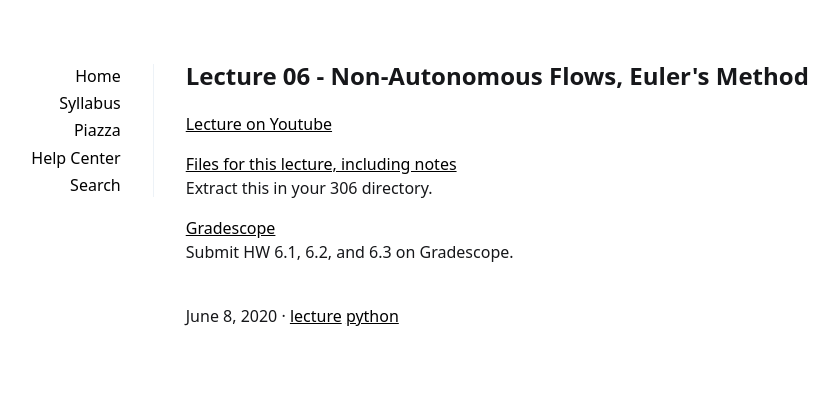
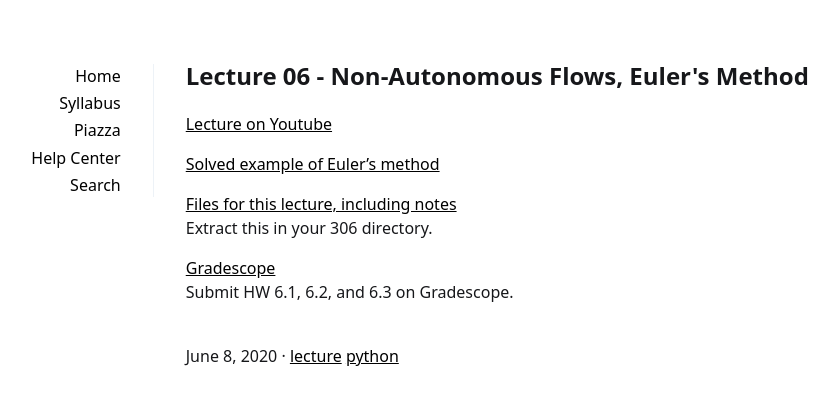
Before and after one commit to hopmath/hopmath.github.io, a Jekyll site: the page built from _posts/2020-06-08-nonautonomous-flows.md, in a window 1280 px wide. Shown: the top 405 px of the page, without its empty margins (167-1006 px from the left). Built offline with Jekyll 4.4.1, drawn with Linux system fonts in a browser that asks for light colours.

Commit message:
euler eg

```diff
--- a/_posts/2020-06-08-nonautonomous-flows.md
+++ b/_posts/2020-06-08-nonautonomous-flows.md
@@ -7,6 +7,8 @@ tags: [lecture, python]
 
 [Lecture on Youtube](https://www.youtube.com/watch?v=tObqLeqGWxc)
 
+[Solved example of Euler's method](https://www.youtube.com/watch?v=gWA_S6nRQPU)
+
 [Files for this lecture, including notes](https://buffalo.box.com/s/xnboosjox9wit64ipot3ah9uzadjnayt)
 Extract this in your 306 directory.
 
```
Also changed, not shown: 1 other file.
